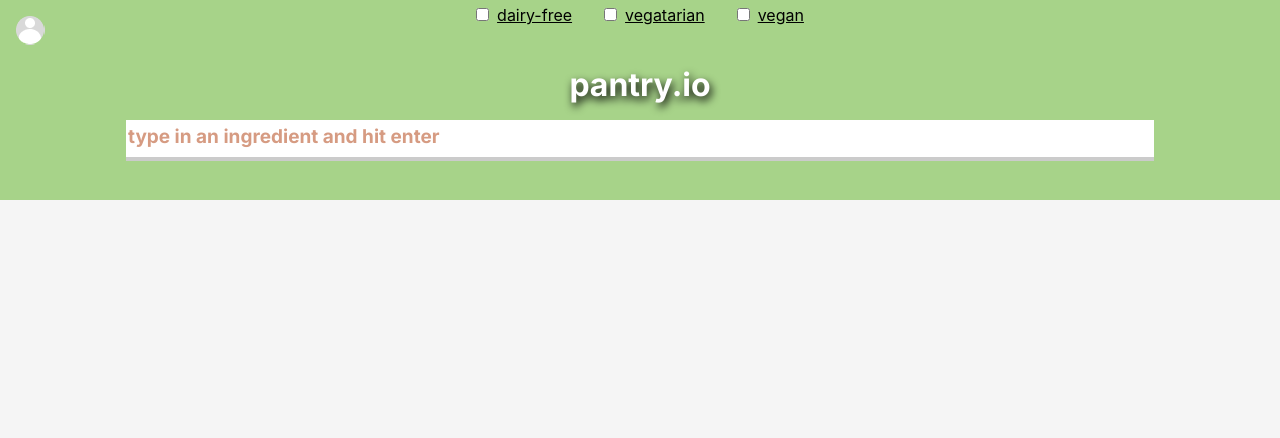
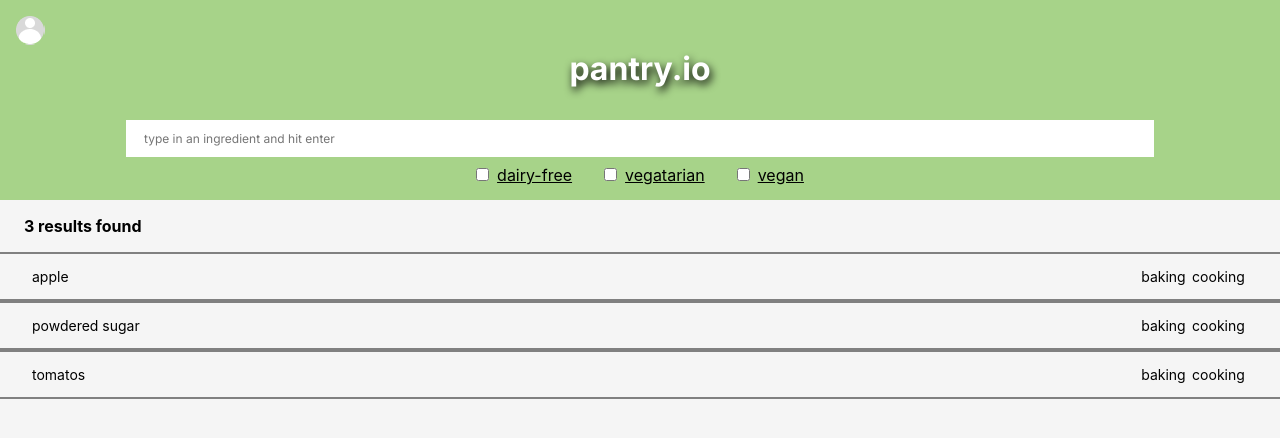
Before and after one commit to anotruong/pantry.io, a React (Create React App) app in the folder client/: page / in a window 1280 px wide. Shown: the top 438 px of the page. Built offline with nearby package versions, Linux system fonts and the light colour scheme.

Commit message:
figured out how to display results

```diff
--- /dev/null
+++ b/client/src/components/body/resultsDisplay.js
@@ -0,0 +1,40 @@
+import React, { useContext, useState } from 'react';
+import './stylesheets/resultDisplay.css';
+
+const ResultDisplay = (props) => {
+  console.log(props)
+  //key value pairs are passed in props and plugged into the divs.
+
+  const [ open, setOpen ] = useState(false);
+
+  const secondDivHandler = () => setOpen(!open)
+
+  const openDiv = <div className='subResults-container'>
+    <div className='subResult'>
+      <p className='ratio'><b>Ratio:</b> {props.ratio} </p>
+
+    </div>
+    <div className='subResult'>
+      <p className='notes'><b>Notes:</b> {props.notes}</p>
+    </div>
+  </div>
+
+  const closeDiv = <div></div>
+
+  return (
+    <React.Fragment>
+      <div id={props.name} className='testingResults' onClick={() => {
+        setOpen(!open)
+      }}>
+        <p className='ingredientName'>{props.name}</p>
+        <div className='catagory-container'>
+          <p className='catagory'>baking</p>
+          <p className='catagory'>cooking</p>
+        </div>
+      </div>
+      {!open ? closeDiv : openDiv}
+    </React.Fragment>
+  )
+};
+
+export default ResultDisplay;
--- a/client/src/components/body/searchBar.js
+++ b/client/src/components/body/searchBar.js
@@ -3,10 +3,10 @@ import './stylesheets/searchBar.css';
 function Searchbar (props) {
   return (
     <div id="search-flex" style={props.style}>
-      <div id="search-bar-container">
+      <div id="searchBar-container">
         <input
           type="text"
-          id="search-bar"
+          id="searchBar"
           onEnter="will each the info"
           placeholder={props.placeholder}/>
     </div>
--- /dev/null
+++ b/client/src/components/body/stylesheets/resultDisplay.css
@@ -0,0 +1,48 @@
+.testingResults {
+  height: 100%;
+  width: 100%;
+  border: 2px solid gray;
+  display: inline-flex;
+  justify-content: space-between;
+  flex-direction: row;
+  align-items: center;
+}
+
+.subResults-container {
+  border: 1px solid white;
+  height: 100%;
+  width: 100%;
+  display: flex;
+  flex-direction: column;
+  align-content: flex-start;
+  align-items: flex-start;
+}
+
+.subResult {
+  padding: 0rem 3rem;
+}
+
+.catagory-container {
+  display: inline-flex;
+  justify-content: space-between;
+  /* width: 0rem; */
+  position: absolute;
+  right: 2rem;
+}
+
+.catagory {
+  margin: .2rem
+}
+
+p.ingredientName {
+  text-indent: 2rem;
+}
+
+/* p.ratio {
+  position: relative;
+  left: 1rem;
+}
+
+p.notes {
+  left: 1rem;
+} */
--- a/client/src/components/body/stylesheets/searchBar.css
+++ b/client/src/components/body/stylesheets/searchBar.css
@@ -4,24 +4,30 @@
   flex-wrap: nowrap;
   justify-content: center;
   position: absolute;
-  /* top: 22%; */
+  top: 13%;
   margin: 1rem 0rem 1rem 0rem;
 }
 
 #search-bar-container {
   width: 100vw;
-  height: fit-content;
 
 }
 
-input#search-bar {
+
+input#searchBar {
   /* width: 100%;
   height: 100%;
    */
-  width: 80%;
+  width: 80vw;
   height: 35px;
   font-size: 12px;
   font-family: 'Inter', sans-serif;
   font-weight: 400;
   margin: 0rem;
+  text-indent: 1rem;
 }
+
+input#searchBar::placeholder {
+ font-size: 12px;
+
+}
--- a/client/src/components/header/loginPage.js
+++ b/client/src/components/header/loginPage.js
@@ -10,9 +10,9 @@ function LoginPage () {
         <div id='loginPage'>
           {/* <Title class='loginTitle' /> */}
           <form id='loginForm'>
-            <input type='text' placeholder='email@email.co'/>
+            <input type='text' className='login' placeholder='email@email.co'/>
             {/* <br/> */}
-            <input type='text' placeholder='password123'/>
+            <input type='text' className='login' placeholder='password123'/>
           </form>
           <div id='resetPS-container'>
             <a href='reddit.com' id='resetPS'>forgot password?</a>
--- a/client/src/components/header/stylesheets/loginPage.css
+++ b/client/src/components/header/stylesheets/loginPage.css
@@ -43,9 +43,6 @@ form#loginForm {
 }
 
 input[type=text] {
-  /* width: 70%;
-  height: 5%; */
-  /* z-index: inherit; */
   font: 19px;
   font-weight: 300;
 
@@ -58,15 +55,18 @@ input[type=text] {
   /* box-shadow: 1px 13px 18px rgb(0 0 0 / 7%); */
   /* filter: drop-shadow(4px 4px 4px #747474); */
   border: 0;
+
+}
+
+input.login {
   border-bottom: .3rem solid #CBCBCB;
 }
 
-input::placeholder {
+input.login::placeholder {
   color: #D69B82;
   font-size: 19px;
   font: 'Inter', sans-serif;
   font-weight: 600;
-
 }
 
 #resetPS-container {
--- a/client/src/mobile/pages/searchPage.js
+++ b/client/src/mobile/pages/searchPage.js
@@ -1,20 +1,83 @@
-import { useContext } from "react";
+import { useContext, useState } from "react";
 import Searchbar from "../../components/body/searchBar";
 import { AppContext } from "../../hooks/context";
 import LoginIcon from "../../components/header/loginIcon";
 import NaviBtn from "../../components/header/naviBtn";
 import Title from "../../components/header/title";
+import ResultDisplay from "../../components/body/resultsDisplay";
 
 import './stylesheets/searchPage.css';
 
 
 const SearchPage = () => {
   const { loginState } = useContext(AppContext);
+  // const [ secondary, setSecondary ] = useState(false);
+
+  /*
+    START passing mock-data as an argumennt (object)
+    ITERATE through obj
+    TRANSFORM key-value pairs and plug them into a button/DIV
+    RETURN DIV(s)
+  */
+  /*
+    How to make DIV clickable?
+      two lines of DIV.
+      the second one is hidden depending if the DIV
+        if true then it should show that second div.
+   */
+
+/* From PowerTheasrous
+    Looks like that when the div is clicked, a different class is assigned tot he div which changes the layout of the div.
+    So I would have to create two divs and have them change depending on the classname assigned.
+      ex. <div className="indicates as the opening and closing., takes ingredient name " onClick="stylingSwitchDIV"> id="ingredientname" >
+        terany operator ?
+          if the idName is true then show the extra information of divs
+          if not then hide all the subdivs?
+      </>
+      The function handling this would have to be circular.
+    The return value should be a tereny operator.
+
+      {!open ? divClosed : divOpen}
+    Would the variable 'open' use a global context?
+      It should be specific to that div.
+
+    can I write something like
+
+    const {'insertVariableName'Open}
+
+    I would have to pass the key-value pair into a module that takes the key nad puts it in a
+
+*/
+
+  const testerArr = [
+    {
+      name: 'apple',
+      ratio: '1:1',
+      notes: 'a mealy fruit with a wet crunchy interior'
+    },
+    {
+      name: 'powdered sugar',
+      ratio: '2:1',
+      notes: 'I hope this works'
+    },
+    {
+      name: 'tomatos',
+      ratio: '4:1',
+      notes: 'fire alarm'
+    },
+  ]
+
+  const displayResults = testerArr.map(obj => ResultDisplay(obj));
+
+  const resultLength = testerArr.length;
+
+  // console.log(tester)
+
 
   return (
     <div id="searchPage-container">
       <div id="search-container">
-        <Title style={{top: '15%'}}/>
+        <Title style={{top: '13%'}}/>
         {!loginState ? <LoginIcon /> : <NaviBtn /> }
         <Searchbar style={{top: '13%'}} placeholder={'type in an ingredient and hit enter'} />
         <div id='form-container'>
@@ -32,6 +95,15 @@ const SearchPage = () => {
           </div>
         </div>
       </div>
+      <div id="numOfResults-container">
+        <div id="numOfResults">
+          <h4>{resultLength} results found</h4>
+        </div>
+      </div>
+      <div id="result-container">
+        {/* objects iterated and passed into a function. */}
+        {displayResults}
+      </div>
     </div>
   )
 };
--- a/client/src/mobile/pages/stylesheets/searchPage.css
+++ b/client/src/mobile/pages/stylesheets/searchPage.css
@@ -2,6 +2,8 @@
   background-color: #A7D389;
   height: 25%;
   width: 100vw;
+  display: flex;
+  justify-content: center;
 }
 
 #searchPage-container {
@@ -13,7 +15,7 @@
 
 label {
   text-decoration: underline;
-  margin: .5rem 1rem .5rem .25rem;
+  margin: .5rem 1rem 1rem .25rem;
 }
 
 input[type=checkbox] {
@@ -35,20 +37,38 @@ input[type=checkbox]:checked::before {
   content: "";
   display: block;
   background-color: #20E162;
+  border: 1px solid white;
 }
 
-form-container {
+#form-container {
   /* position: absolute; */
   /* left: 0rem; */
   width: 100vw;
   height: fit-content;
   /* top: 12%; */
   position: absolute;
-  /* width: 100vw; */
   top: 20%;
 }
 
-form-flex {
+#form-flex {
   display: flex;
+  flex-wrap: nowrap;
+  justify-content: center;
+  align-items: center;
+}
+
+#result-container {
+  display: flex;
+  flex-direction: column;
+  align-items: center;
+  margin: 1rem 0rem;
 
 }
+
+#numOfResults-container {
+  display: flex;
+}
+
+#numOfResults > h4 {
+  margin: 1rem .5rem 0rem 1.5rem ;
+}
```
